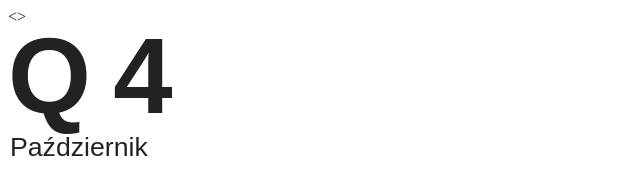
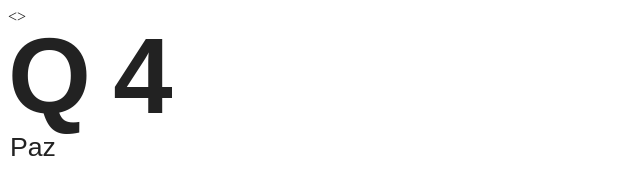
Before and after one commit to Tmiroslawski/Notion_widget_quarter, a plain HTML site: page index.html in a window 1280 px wide. Shown: the whole page, without its empty margins (0-640 px from the left). Drawn offline with Linux system fonts and the light colour scheme; a web font is replaced by a local one.

Commit message:
Update index.html

```diff
--- a/index.html
+++ b/index.html
@@ -59,18 +59,18 @@
 
   <script>
     const months = [
-      "Styczeń",
-      "Luty",
-      "Marzec",
-      "Kwiecień",
+      "Sty",
+      "Lut",
+      "Mar",
+      "Kwi",
       "Maj",
-      "Czerwiec",
-      "Lipiec",
-      "Sierpień",
-      "Wrzesień",
-      "Październik",
-      "Listopad",
-      "Grudzień"
+      "Cze",
+      "Lip",
+      "Sie",
+      "Wrz",
+      "Paz",
+      "Lis",
+      "Gru"
     ];
 
     function updateDate() {
```
